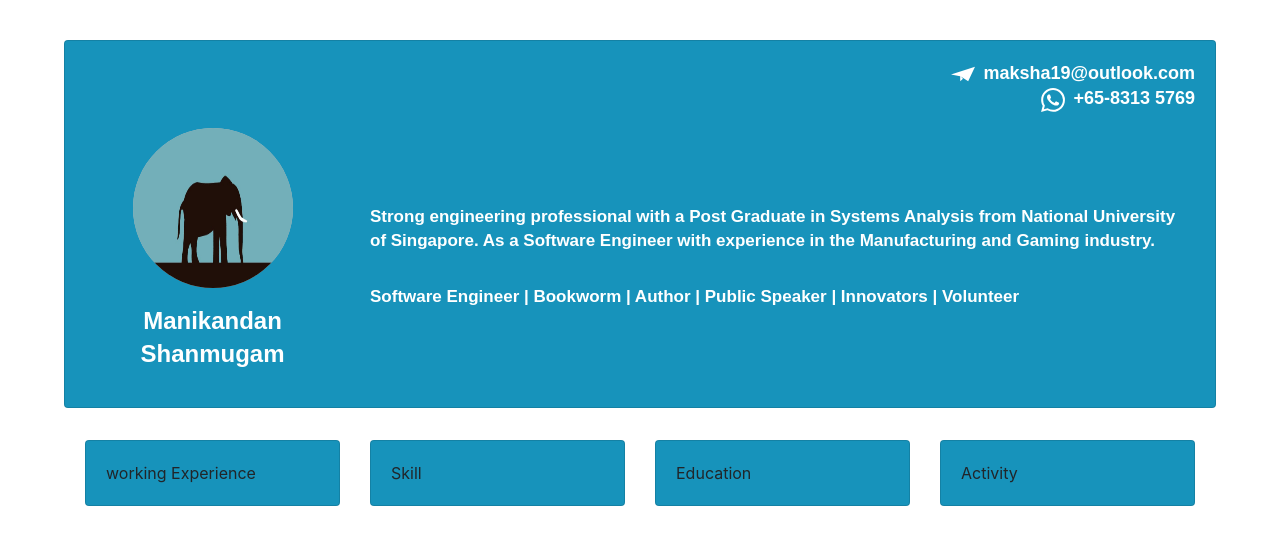
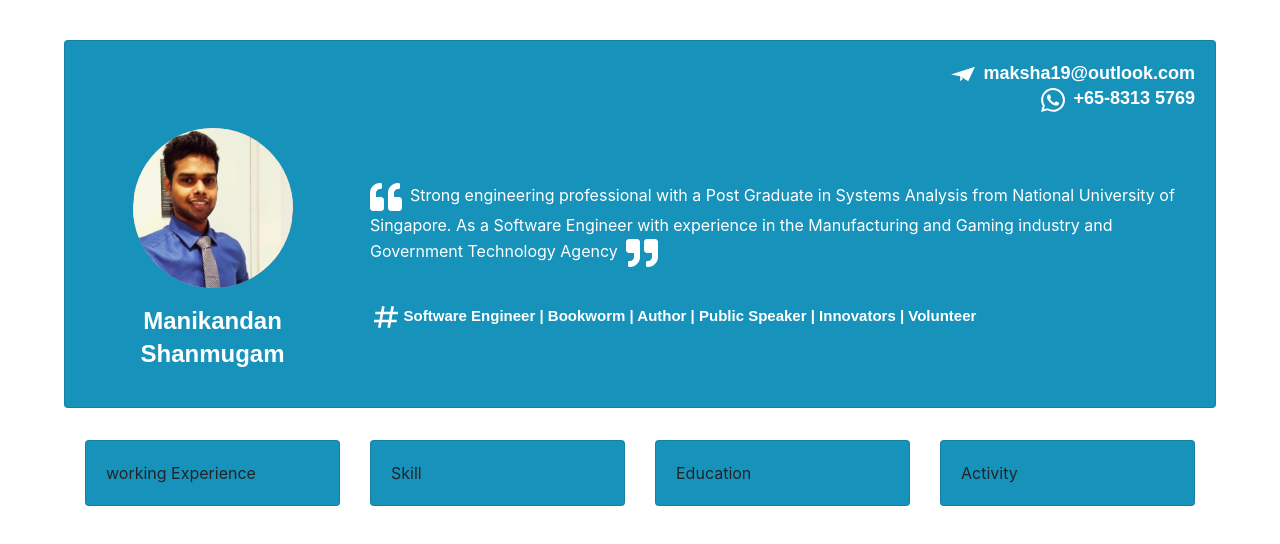
Before and after one commit to maksha19/aboutMe, a React (Create React App) app: page / in a window 1280 px wide. Shown: the top 544 px of the page. Built offline with nearby package versions, Linux system fonts and the light colour scheme.

Commit message:
feat: addde my profile pic

```diff
--- a/src/App.css
+++ b/src/App.css
@@ -42,12 +42,12 @@
   height: 10% !important;
 }
 .profile-text {
-  font: normal normal bold 17px/1.4em montserrat, sans-serif;
+  /* font: normal normal 700 19px/1.4em montserrat, sans-serif; */
   color: #fff;
 }
 
 .profile-tags {
-  font: normal normal 600 17px/1.4em montserrat, sans-serif;
+  font: normal normal 600 15px/1.4em montserrat, sans-serif;
   color: #fff;
   margin-top: 2rem !important;
 }
--- a/src/App.tsx
+++ b/src/App.tsx
@@ -3,6 +3,8 @@ import "./App.css";
 import { IconContext } from "react-icons";
 import { Card, Container } from "react-bootstrap";
 import { SiMinutemailer, SiWhatsapp } from "react-icons/si";
+import { BiHash } from "react-icons/bi";
+import { FaQuoteLeft, FaQuoteRight } from "react-icons/fa";
 
 function App() {
   return (
@@ -39,7 +41,7 @@ function App() {
                   <div className="profile-circle ">
                     <img
                       className="profile-circle "
-                      src={process.env.PUBLIC_URL + "/random.jpg"}
+                      src={process.env.PUBLIC_URL + "/profile.jpeg"}
                       alt="test"
                     />
                   </div>
@@ -47,12 +49,36 @@ function App() {
                 </div>
                 <div className=" align-self-center col-sm-12 col-md-9 col-ls-9">
                   <div className="profile-text text-wrap">
+                    <IconContext.Provider
+                      value={{
+                        size: "2rem",
+                        style: { marginRight: ".5rem" },
+                      }}
+                    >
+                      <FaQuoteLeft />
+                    </IconContext.Provider>
                     Strong engineering professional with a Post Graduate in
                     Systems Analysis from National University of Singapore. As a
                     Software Engineer with experience in the Manufacturing and
-                    Gaming industry.
+                    Gaming industry and Government Technology Agency
+                    <IconContext.Provider
+                      value={{
+                        size: "2rem",
+                        style: { marginLeft: ".5rem" },
+                      }}
+                    >
+                      <FaQuoteRight />
+                    </IconContext.Provider>
                   </div>
                   <div className="profile-tags">
+                    <IconContext.Provider
+                      value={{
+                        size: "2rem",
+                        style: { marginRight: ".1rem" },
+                      }}
+                    >
+                      <BiHash />
+                    </IconContext.Provider>
                     Software Engineer | Bookworm | Author | Public Speaker |
                     Innovators | Volunteer
                   </div>
```
Also changed, not shown: public/profile.jpeg (added).
